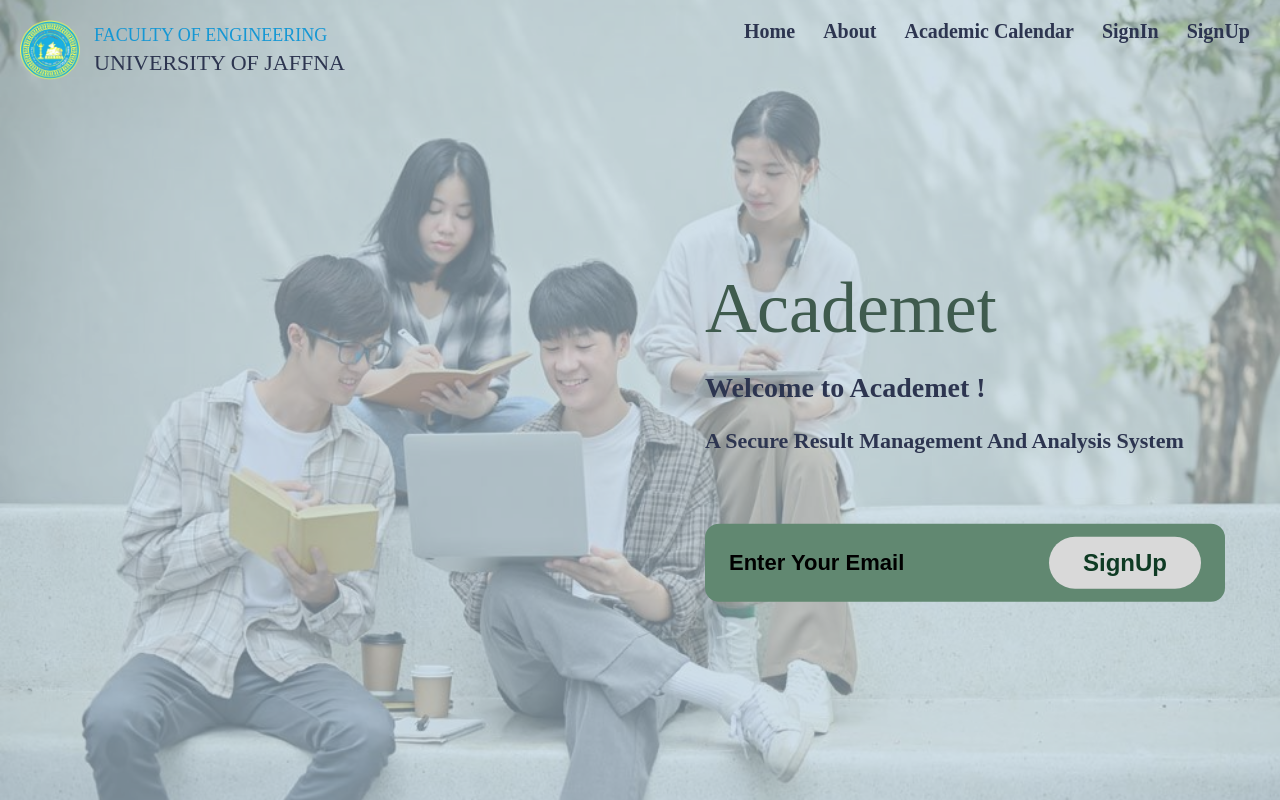
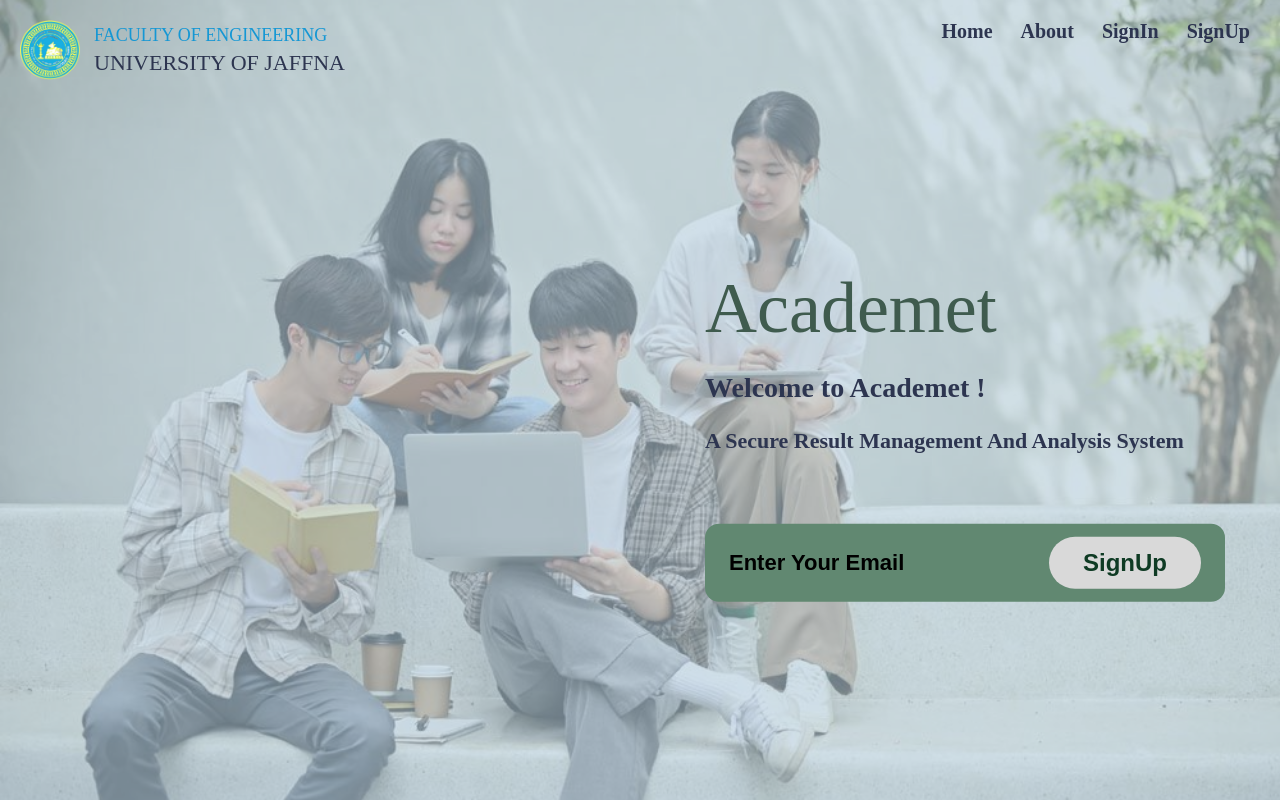
Before and after one commit to KKPremarathna/student-result-summarization-system, a React (Create React App) app in the folder client/: page / in a window 1280 px wide. Built offline with nearby package versions, Linux system fonts and the light colour scheme.

Commit message:
remove academic calander from home

```diff
--- a/client/src/components/HomeNavbar.jsx
+++ b/client/src/components/HomeNavbar.jsx
@@ -17,7 +17,7 @@ function HomeNavbar() {
       <nav className="home-navbar__links">
         <Link to="/">Home</Link>
         <Link to="/about">About</Link>
-        <Link to="/calendar">Academic Calendar</Link>
+
         <Link to="/signin">SignIn</Link>
         <Link to="/signup">SignUp</Link>
       </nav>
```
